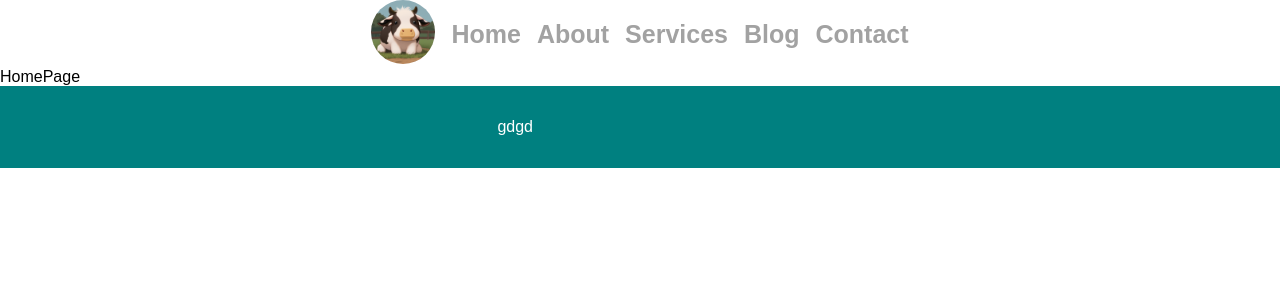
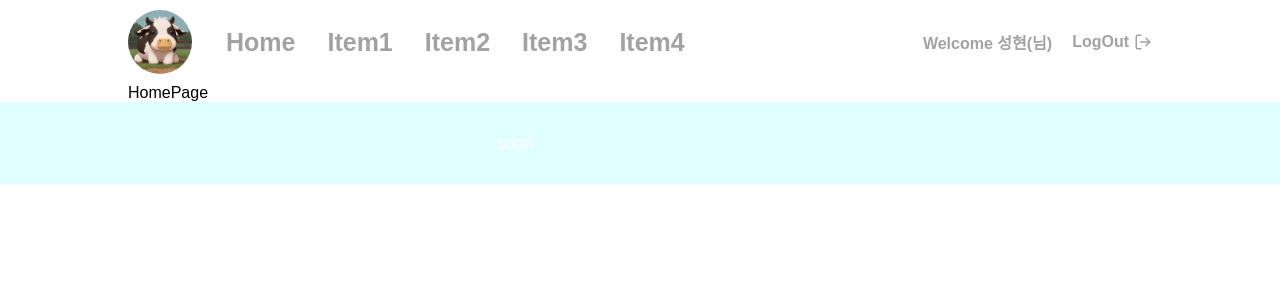
Before and after one commit to shch989/CapstoneDesign_A-Iot_SmartFarm, a React (Create React App) app in the folder client/: page / in a window 1280 px wide. Shown: the top 300 px of the page. Built offline with nearby package versions, Linux system fonts and the light colour scheme.

Commit message:
디자인 수정

```diff
--- a/client/package.json
+++ b/client/package.json
@@ -9,6 +9,7 @@
     "axios": "^1.3.6",
     "react": "^18.2.0",
     "react-dom": "^18.2.0",
+    "react-icons": "^4.8.0",
     "react-router-dom": "^6.10.0",
     "react-scripts": "5.0.1",
     "socket.io-client": "^4.6.1",
--- a/client/src/App.js
+++ b/client/src/App.js
@@ -5,6 +5,7 @@ import {
   Route,
   useLocation,
 } from 'react-router-dom'
+import styled from 'styled-components'
 
 // Components
 import Navbar from './components/Navbar'
@@ -14,6 +15,12 @@ import HomePage from './pages/HomePage'
 import LoginPage from './pages/LoginPage'
 import RegisterPage from './pages/RegisterPage'
 import NotFoundPage from './pages/NotFoundPage'
+
+const Main = styled.main`
+  padding: 0 10%;
+  margin-top: 84px;
+  height: 100%
+`
 
 const Layout = ({ children }) => {
   // 현재 경로를 가져오기 위해 useLocation hook을 사용.
@@ -27,7 +34,7 @@ const Layout = ({ children }) => {
   return (
     <Fragment>
       <Navbar />
-      <main>{children}</main>
+      <Main>{children}</Main>
       <Footer />
     </Fragment>
   )
--- a/client/src/components/Footer.js
+++ b/client/src/components/Footer.js
@@ -4,7 +4,7 @@ import styled from 'styled-components'
 
 const Container = styled.footer`
   padding: 1rem;
-  background-color: #008080;
+  background-color: #e0ffff;
 `
 const MainFooter = styled.div`
   width: 80%;
@@ -12,7 +12,8 @@ const MainFooter = styled.div`
   justify-content: center;
   align-items: center;
   padding: 1rem;
-  background-color: #008080;
+  background-color: #e0ffff;
+
   color: #fff;
 `
 
--- a/client/src/components/Navbar.js
+++ b/client/src/components/Navbar.js
@@ -1,28 +1,35 @@
 import React from 'react'
 import styled from 'styled-components'
+import { FiLogOut } from 'react-icons/fi'
 import logo from '../public/logo.png'
 
 const Container = styled.nav`
+  position: fixed;
+  top: 0;
+  left: 0;
+  width: 100%;
+  padding: 10px 0;
 `
 
-const MainNav = styled.nav`
+const MainNav = styled.div`
+  display: flex;
+  align-items: center;
+  color: #fff;
+  width: 80%;
+  margin: 0 auto;
+`
+
+const Logo = styled.a`
   display: flex;
   justify-content: center;
   align-items: center;
-  color: #fff;
-  width: 70%;
-  left: 0;
-  right: 0;
-  top: 0;
-  bottom: 0;
-  margin: auto;
-`
+  margin-right: 10px;
 
-const Logo = styled.a`
   .main_logo {
     height: 64px;
     width: 64px;
     border-radius: 50%;
+    transition: all 0.2s;
   }
 `
 
@@ -30,6 +37,8 @@ const Menu = styled.ul`
   display: flex;
   list-style-type: none;
   padding-left: 0;
+  margin: 0;
+  margin-right: auto;
 `
 
 const MenuItem = styled.li`
@@ -37,12 +46,51 @@ const MenuItem = styled.li`
 
   a {
     display: inline-block;
-    padding: 0, 0.5rem, 0.5rem, 0.5rem;
+    padding: 0.5rem;
     font-size: 25px;
     font-weight: 600;
-    color: #A2A2A2;
+    color: #a2a2a2;
     text-decoration: none;
     transition: all 0.2s;
+    &:hover {
+      color: #000;
+    }
+  }
+`
+
+const User = styled.div`
+  margin-left: auto;
+  display: flex;
+`
+
+const UserProfile = styled.a`
+  display: flex;
+  justify-content: center;
+  align-items: center;
+  font-size: 16px;
+  font-weight: 600;
+  color: #a2a2a2;
+  text-decoration: none;
+  transition: all 0.2s;
+`
+
+const Logout = styled.a`
+  margin-left: 20px;
+  display: flex;
+  justify-content: center;
+  align-items: center;
+  color: #a2a2a2;
+  text-decoration: none;
+  transition: all 0.2s;
+  font-weight: 600;
+
+  &:hover {
+    color: #000;
+  }
+  svg {
+    margin-left: 5px;
+    font-size: 18px;
+    font-weight: bold;
   }
 `
 
@@ -58,18 +106,25 @@ function Navbar() {
             <a href="/">Home</a>
           </MenuItem>
           <MenuItem>
-            <a href="/about">About</a>
+            <a href="/">Item1</a>
           </MenuItem>
           <MenuItem>
-            <a href="/services">Services</a>
+            <a href="/">Item2</a>
           </MenuItem>
           <MenuItem>
-            <a href="/blog">Blog</a>
+            <a href="/">Item3</a>
           </MenuItem>
           <MenuItem>
-            <a href="/contact">Contact</a>
+            <a href="/">Item4</a>
           </MenuItem>
         </Menu>
+        <User>
+          <UserProfile>Welcome 성현(님)</UserProfile>
+          <Logout href="/login">
+            LogOut
+            <FiLogOut />
+          </Logout>
+        </User>
       </MainNav>
     </Container>
   )
--- a/client/src/pages/NotFoundPage.js
+++ b/client/src/pages/NotFoundPage.js
@@ -6,7 +6,6 @@ const Container = styled.div`
   justify-content: center;
   align-items: center;
   height: 100vh;
-  background-color: #e0ffff;
 `;
 
 const Text = styled.h1`
```
Also changed, not shown: 2 other files (tests, documents, lock files or other folders).
